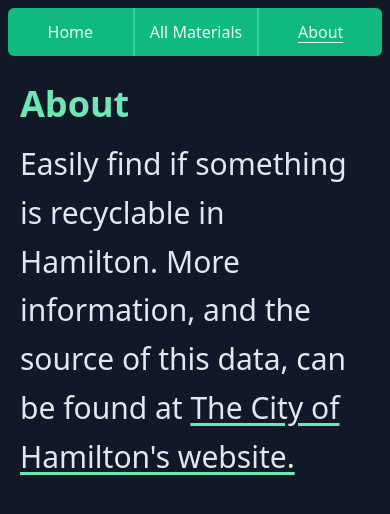
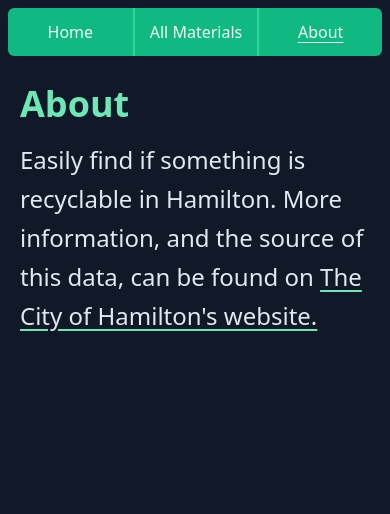
Before and after one commit to jasonflorentino/hamiltoss, a SvelteKit app: page /about in a window 390 px wide. Shown: the top 514 px of the page. Built offline with nearby package versions, Linux system fonts and the light colour scheme.

Commit message:
update About

```diff
--- a/src/routes/about/+page.svelte
+++ b/src/routes/about/+page.svelte
@@ -14,10 +14,10 @@
 <main class="p-5">
 	<h1 class="text-4xl md:text-5xl lg:text-6xl font-bold text-emerald-300 mb-4">About</h1>
 
-	<div class="text-3xl md:text-4xl font-light max-w-3xl">
+	<div class="text-2xl md:text-3xl lg:text-4xl font-light max-w-3xl">
 		<p class="leading-relaxed">
 			Easily find if something is recyclable in Hamilton. More information, and the source of this
-			data, can be found at
+			data, can be found on
 			<a
 				href={hamiltonUrl}
 				target="_blank"
```
